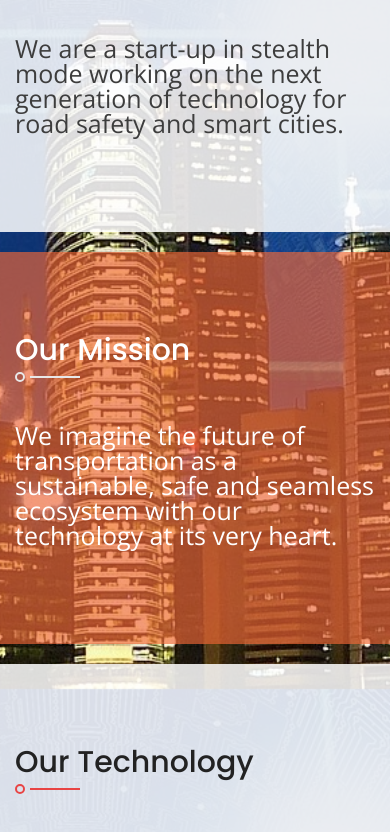
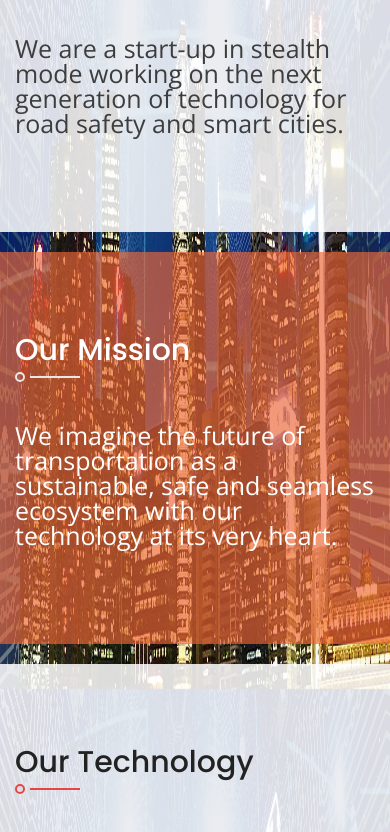
Before and after one commit to juman050/bl1tzr.github.io, a plain HTML site: page index.html in a window 390 px wide. Shown: the part 373-1205 px from the top of the page. Drawn offline with nearby package versions, Linux system fonts and the light colour scheme.

Commit message:
Update index.html
css change for iphone

```diff
--- a/index.html
+++ b/index.html
@@ -72,11 +72,11 @@ ol.breadcrumb{
   font-size: 30px;
  }
 .background1 {
-    -webkit-backgound-size: cover;
-    -o-backgound-size: cover;
-    -moz-backgound-size: cover;
+   -webkit-background-size: cover;
+   -moz-background-size: cover;
+   -o-background-size: cover;
     background-size: cover;
-    background-attachment: fixed;
+    background-size: 100% 100%
  }
 }
 </style>
```
